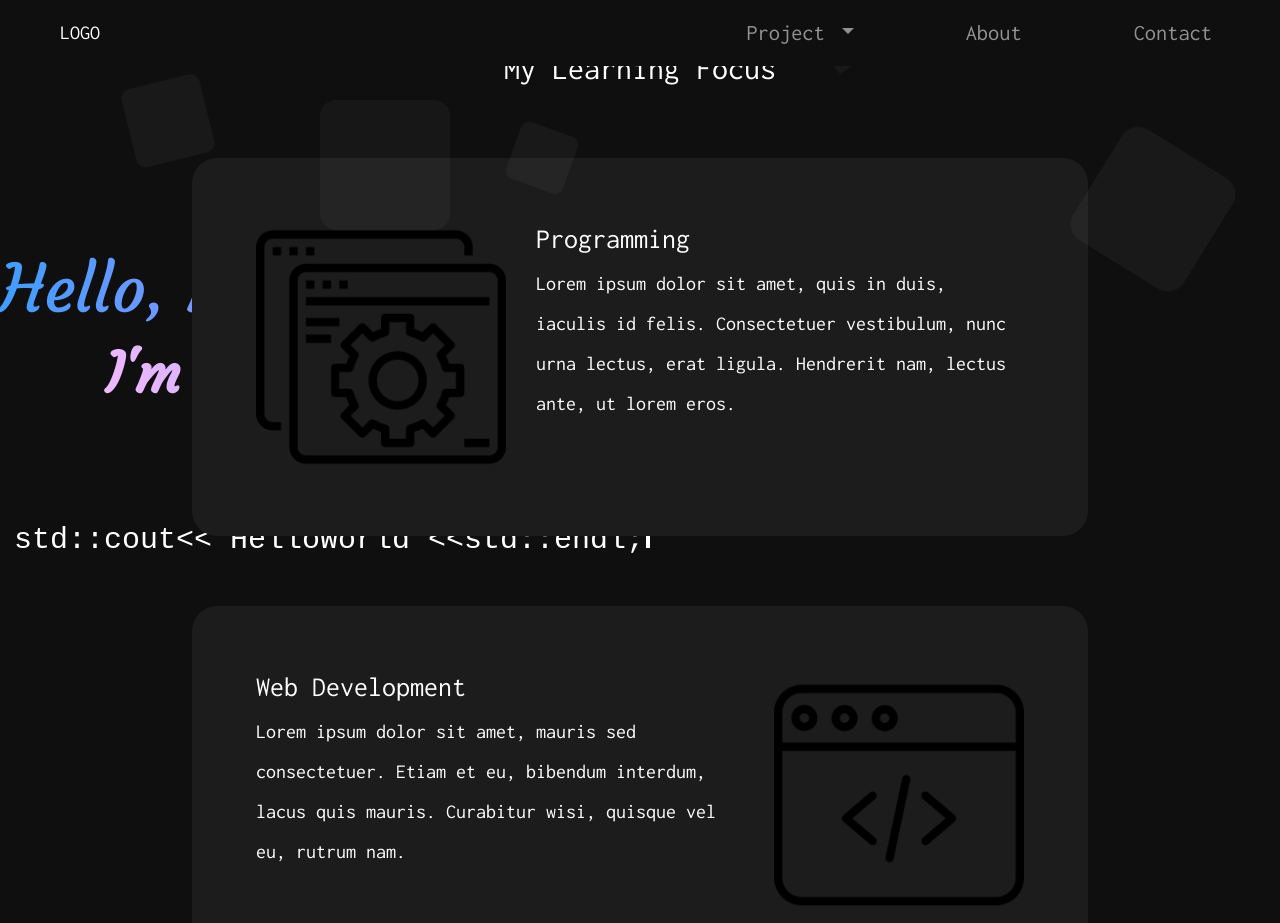
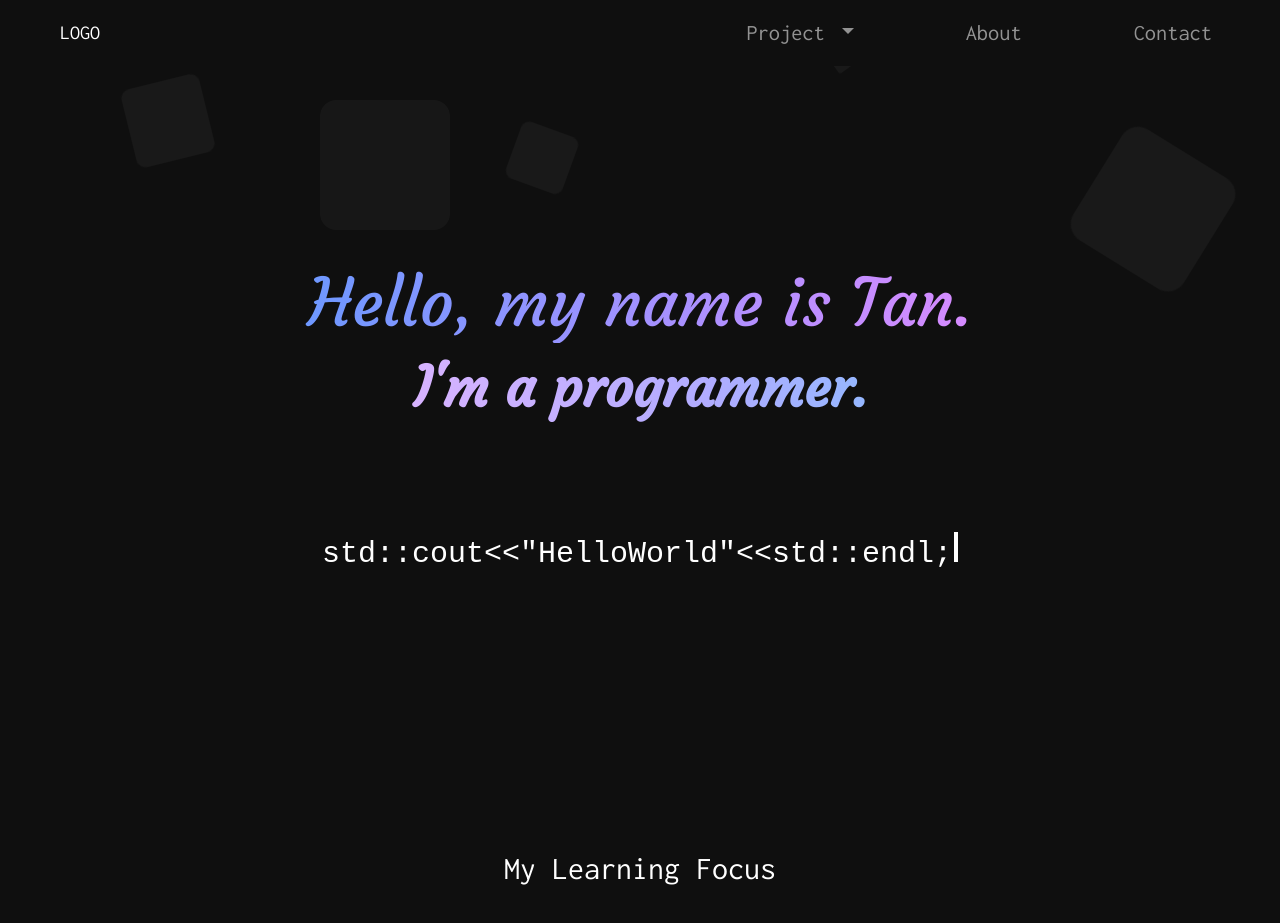
Before and after one commit to envsky/personal, a plain HTML site: page index.html in a window 1280 px wide. Shown: the top 923 px of the page. Drawn offline with nearby package versions, Linux system fonts and the light colour scheme.

Commit message:
Renovate

```diff
--- a/css/styles.css
+++ b/css/styles.css
@@ -24,9 +24,8 @@ a {
 }
 
 .intro {
-  position: absolute;
-  height: 100%;
-  padding: 200px 0 0 0;
+  height: 100vh;
+  padding: 33vh 0 0 0;
 }
 
 .intro h1 {
```
